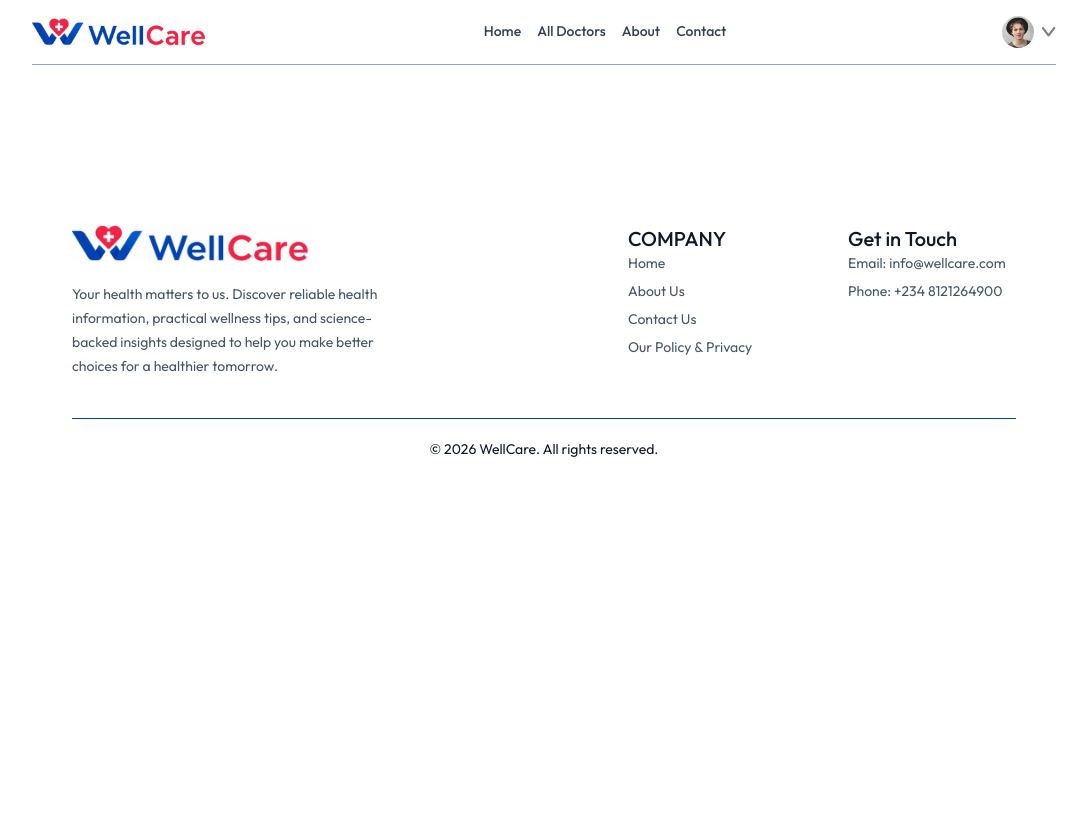
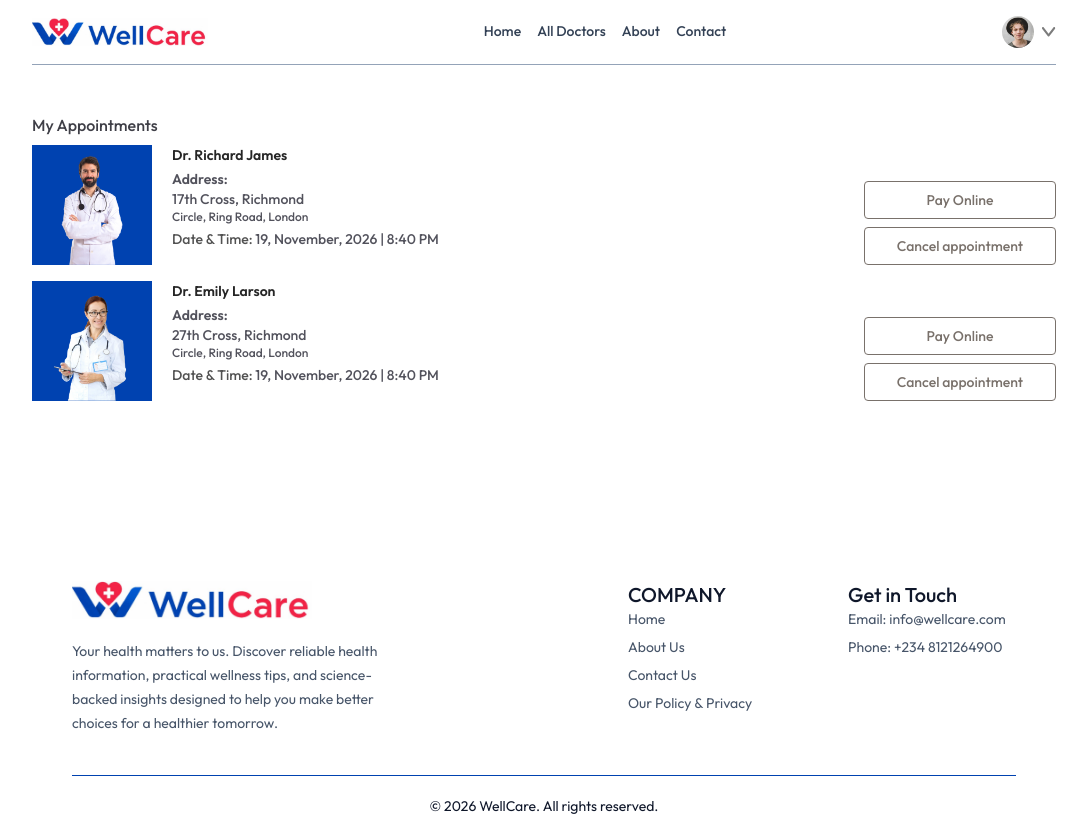
Before and after one commit to iyenagbe/Doctor-Appointment-Booking-System, a React (Vite) app in the folder frontend/: page /appointments in a window 1280 px wide. Shown: the whole page, without its empty margins (96-1183 px from the left). Before the commit the page ends 800 px from the top, so only its background shows below. Built offline with nearby package versions, Linux system fonts and the light colour scheme.

Commit message:
creating my appointment logic

```diff
--- a/frontend/src/App.jsx
+++ b/frontend/src/App.jsx
@@ -1,5 +1,5 @@
 import React from 'react'
-import {Route, Routes} from 'react-router-dom'
+import { Route, Routes } from 'react-router-dom'
 import Home from './pages/Home'
 import Doctors from './pages/Doctors'
 import Login from './pages/Login'
@@ -22,15 +22,15 @@ const App = () => {
       <Navbar />
 
       <Routes>
-          < Route path='/' element={<Home/>} />
-          < Route path='/doctors' element={<Doctors/>} />
-          < Route path='/doctors/:specialist' element={<Doctors/>} />
-          < Route path='/login' element={<Login/>} />
-          < Route path='/about' element={<About/>} />
-          < Route path='/contact' element={<Contact/>} />
-          < Route path='/profile' element={<Profile/>} />
-          < Route path='/my-appointments' element={<MyAppointments/>} />
-          < Route path='/appointment/:docId' element={<Appointments/>} />
+        < Route path='/' element={<Home />} />
+        < Route path='/doctors' element={<Doctors />} />
+        < Route path='/doctors/:specialist' element={<Doctors />} />
+        < Route path='/login' element={<Login />} />
+        < Route path='/about' element={<About />} />
+        < Route path='/contact' element={<Contact />} />
+        < Route path='/profile' element={<Profile />} />
+        <Route path='/appointments' element={<MyAppointments />} />
+        < Route path='/appointment/:docId' element={<Appointments />} />
 
       </Routes>
 
--- a/frontend/src/pages/Home.jsx
+++ b/frontend/src/pages/Home.jsx
@@ -3,6 +3,7 @@ import Header from '../components/Header'
 import Speciality from '../components/Specialist'
 import RankingDoctor from '../components/RankingDoctor'
 import Barner from '../components/Barner'
+import MyAppointments from './MyAppointments'
 
 const Home = () => {
   return (
@@ -11,6 +12,7 @@ const Home = () => {
        <Speciality />
        <RankingDoctor />
        <Barner />
+
     </div>
   )
 }
--- a/frontend/src/pages/MyAppointments.jsx
+++ b/frontend/src/pages/MyAppointments.jsx
@@ -1,5 +1,6 @@
 import React, { useContext } from 'react'
 import { AppContext } from '../context/AppContext'
+
 
 
 const MyAppointments = () => {
@@ -8,31 +9,31 @@ const MyAppointments = () => {
 
   return (
 
-    <div>
+    <div className='pb-3 mt-12 font-medium text-zinc-700 '>
       <p>My Appointments</p>
       <div>
         {
           doctors.slice(0, 2).map((item, index) => (
-            <div key={index}>
+            <div className='grid grid-cols-[1fr_2fr] gap-3 sm:flex sm:gap-5 py-2 ' key={index}>
               <div>
-                <img src={item.image} alt="" />
+                <img className='w-30 bg-blue-500' src={item.image} alt="" />
               </div>
-              <div>
-                <p>{item.name}</p>
+              <div className='flex-1 text-sm text-zinc-600'>
+                <p className='text-neutral-800 font-semibold'>{item.name}</p>
                 <p>{item.specialist}</p>
-                <p>Address:</p>
-                <p>{item.address.line1}</p>
-                <p>{item.address.line2}</p>
-                <p><span>Date & Time:</span>  19, November, 2026  |  8:40  PM</p>
+                <p className='text-zinc-600 font-semibold mt-1'>Address:</p>
+                <p className='text-xm'>{item.address.line1}</p>
+                <p className='text-xs'>{item.address.line2}</p>
+                <p className='text-sm mt-1'><span className='text-sm text-neutral-600 font-medium'>Date & Time:</span>  19, November, 2026  |  8:40  PM</p>
               </div>
 
               <div>
 
               </div>
 
-              <div>
-                <button>Pay Online</button>
-                <button>Cancel appointment</button>
+              <div className='flex flex-col gap-2 justify-end'>
+                <button className='text-sm text-stone-500 text-center sm:min-w-48 py-2 border rounded hover:bg-blue-500 hover:text-white transition-all duration-300'>Pay Online</button>
+                <button className='text-sm text-stone-500 text-center sm:min-w-48 py-2 border rounded hover:bg-red-600 hover:text-white transition-all duration-300'>Cancel appointment</button>
               </div>
 
             </div>
```
